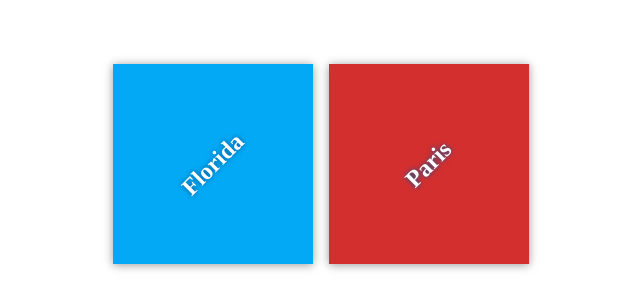
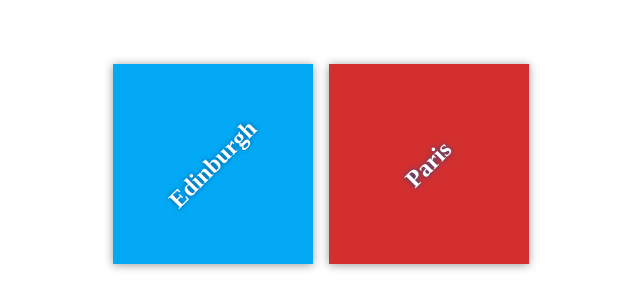
Before and after one commit to eparamasari/my-travel-plans, a plain HTML site: page index.html in a window 1280 px wide. Shown: the part 236-544 px from the top of the page, 319-959 px from the left. Drawn offline with Linux system fonts and the light colour scheme.

Commit message:
Change destinations

```diff
--- a/css/app.css
+++ b/css/app.css
@@ -46,7 +46,7 @@ h2 {
     text-shadow: 0 0 5px #01579b;
 }
 
-#florida {
+#edinburgh {
     background-color: #03a9f4;
 }
 
--- a/index.html
+++ b/index.html
@@ -10,8 +10,8 @@
 
     <div class="container">
         <div class="destination-container">
-            <div class="destination" id="florida">
-                <h2>Florida</h2>
+            <div class="destination" id="edinburgh">
+                <h2>Edinburgh</h2>
             </div>
 
             <div class="destination" id="paris">
```
